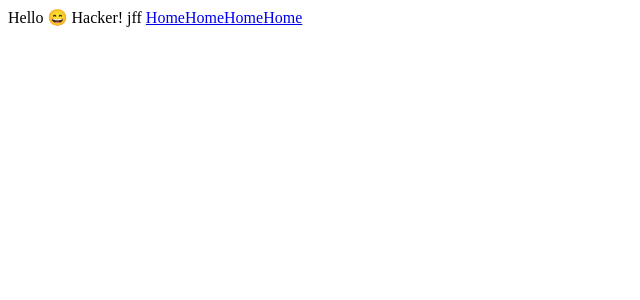
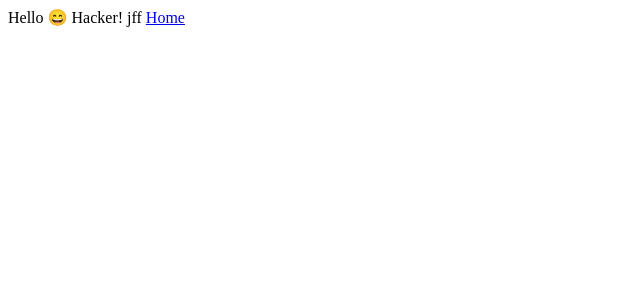
Before and after one commit to KelvinNjihia/covid19-stats, an Angular app: page / in a window 1280 px wide. Shown: the top 300 px of the page, without its empty margins (0-640 px from the left). Built offline with nearby package versions, Linux system fonts and the light colour scheme.

Commit message:
Minor changes

```diff
--- a/src/app/app.component.html
+++ b/src/app/app.component.html
@@ -2,7 +2,4 @@
 Hello 😄 Hacker!
 jff
 <a [routerLink]="'/home'">Home</a>
-<a [routerLink]="'/home'">Home</a>
-<a [routerLink]="'/home'">Home</a>
-<a [routerLink]="'/home'">Home</a>
 <router-outlet></router-outlet>
```
